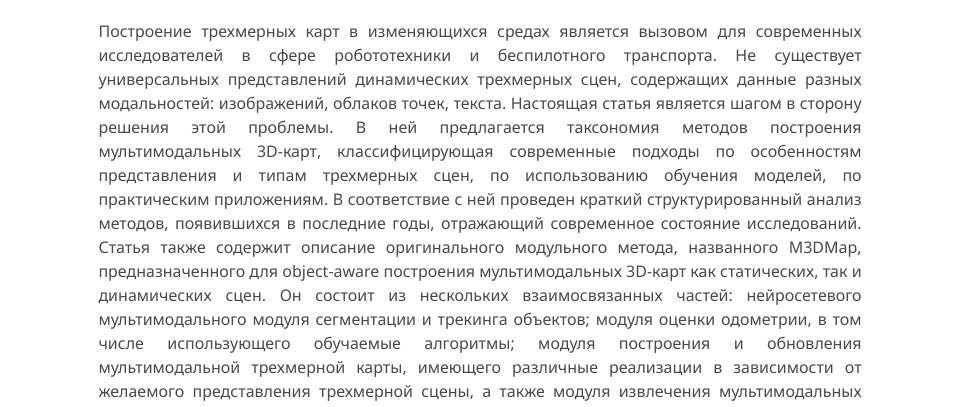
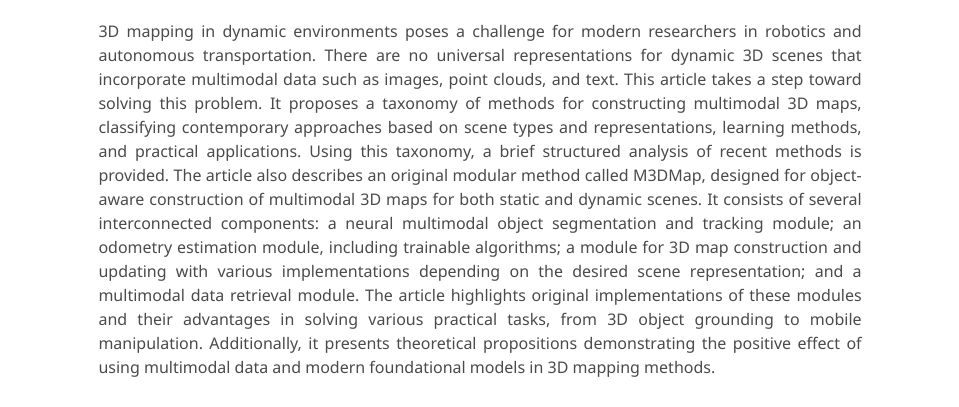
Before and after one commit to yuddim/M3DMap, a plain HTML site: page docs/index.html in a window 1280 px wide. Shown: the part 332-739 px from the top of the page, without its empty margins (160-1119 px from the left). Drawn offline with nearby package versions, Linux system fonts and the light colour scheme; some packages are replaced by stand-ins of ours; some icons are missing; a web font is replaced by a local one.

Commit message:
Update index.html

```diff
--- a/docs/index.html
+++ b/docs/index.html
@@ -91,10 +91,10 @@
       <div class="column is-four-fifths">
         <h2 class="title is-3">Abstract</h2>
         <div class="content has-text-justified">
-          Построение трехмерных карт в изменяющихся средах является вызовом для современных исследователей в сфере робототехники и беспилотного транспорта. Не существует универсальных представлений динамических трехмерных сцен, содержащих данные разных модальностей: изображений, облаков точек, текста. Настоящая статья является шагом в сторону решения этой проблемы.
-В ней предлагается таксономия  методов построения мультимодальных 3D-карт, классифицирующая современные подходы по особенностям представления и типам трехмерных сцен, по использованию обучения моделей, по практическим приложениям. В соответствие с ней проведен краткий структурированный анализ методов, появившихся в последние годы, отражающий современное состояние исследований.
-Статья также содержит описание оригинального модульного метода, названного M3DMap, предназначенного для object-aware построения мультимодальных 3D-карт как статических, так и динамических сцен. Он состоит из нескольких взаимосвязанных частей: нейросетевого мультимодального модуля сегментации и трекинга объектов; модуля оценки одометрии, в том числе использующего обучаемые алгоритмы; модуля построения и обновления мультимодальной трехмерной карты, имеющего различные реализации в зависимости от желаемого представления трехмерной сцены, а также модуля извлечения мультимодальных данных. Отмечены предложенные оригинальные реализации этих модулей и их преимущества при решении различных практических задач: от 3D object grounding до мобильной манипуляции.
-Кроме того содержит ряд теоретических положений, позволяющих доказать положительный эффект от использования данных разных модальностей и применения современных фундаментальных моделей в составе методов построения 3D-карт.
+          3D mapping in dynamic environments poses a challenge for modern researchers in robotics and autonomous transportation. There are no universal representations for dynamic 3D scenes that incorporate multimodal data such as images, point clouds, and text. This article takes a step toward solving this problem.
+It proposes a taxonomy of methods for constructing multimodal 3D maps, classifying contemporary approaches based on scene types and representations, learning methods, and practical applications. Using this taxonomy, a brief structured analysis of recent methods is provided.
+The article also describes an original modular method called M3DMap, designed for object-aware construction of multimodal 3D maps for both static and dynamic scenes. It consists of several interconnected components: a neural multimodal object segmentation and tracking module; an odometry estimation module, including trainable algorithms; a module for 3D map construction and updating with various implementations depending on the desired scene representation; and a multimodal data retrieval module. The article highlights original implementations of these modules and their advantages in solving various practical tasks, from 3D object grounding to mobile manipulation.
+Additionally, it presents theoretical propositions demonstrating the positive effect of using multimodal data and modern foundational models in 3D mapping methods.
         </div>
       </div>
     </div>
```
